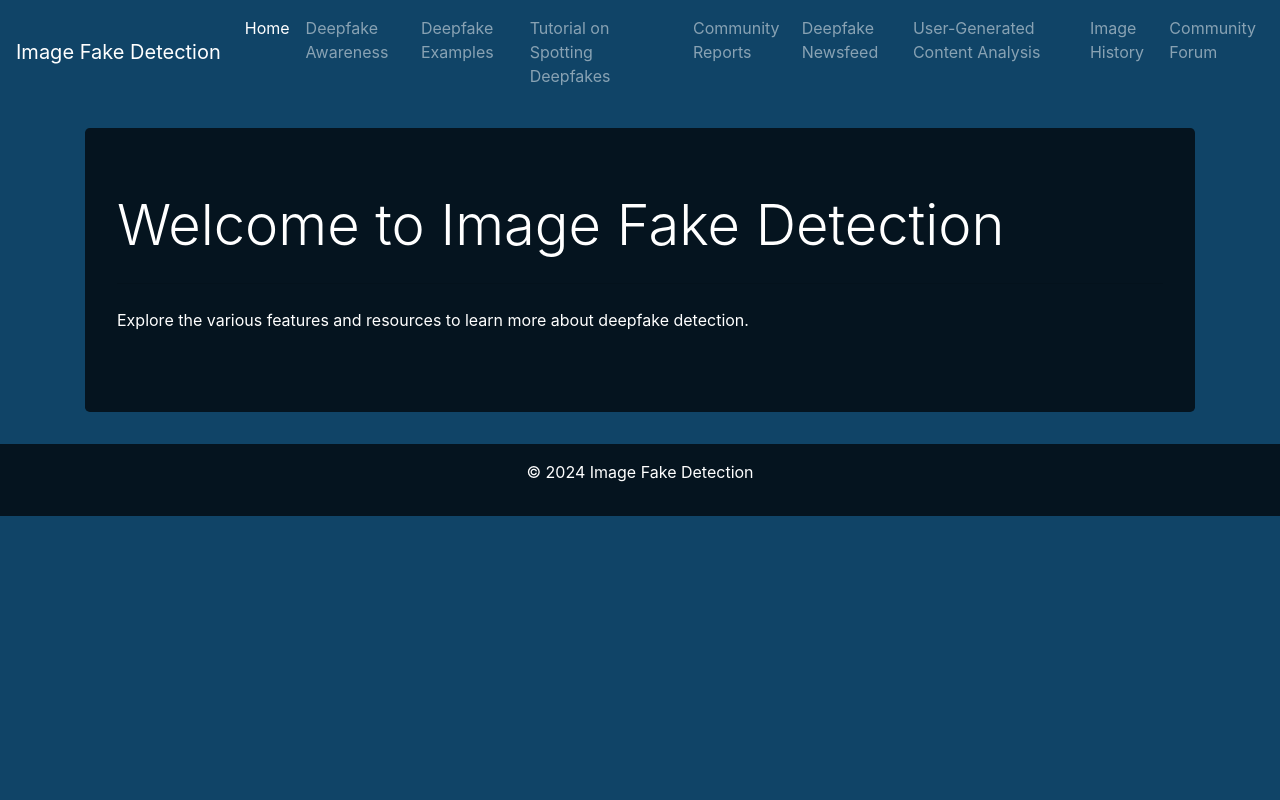
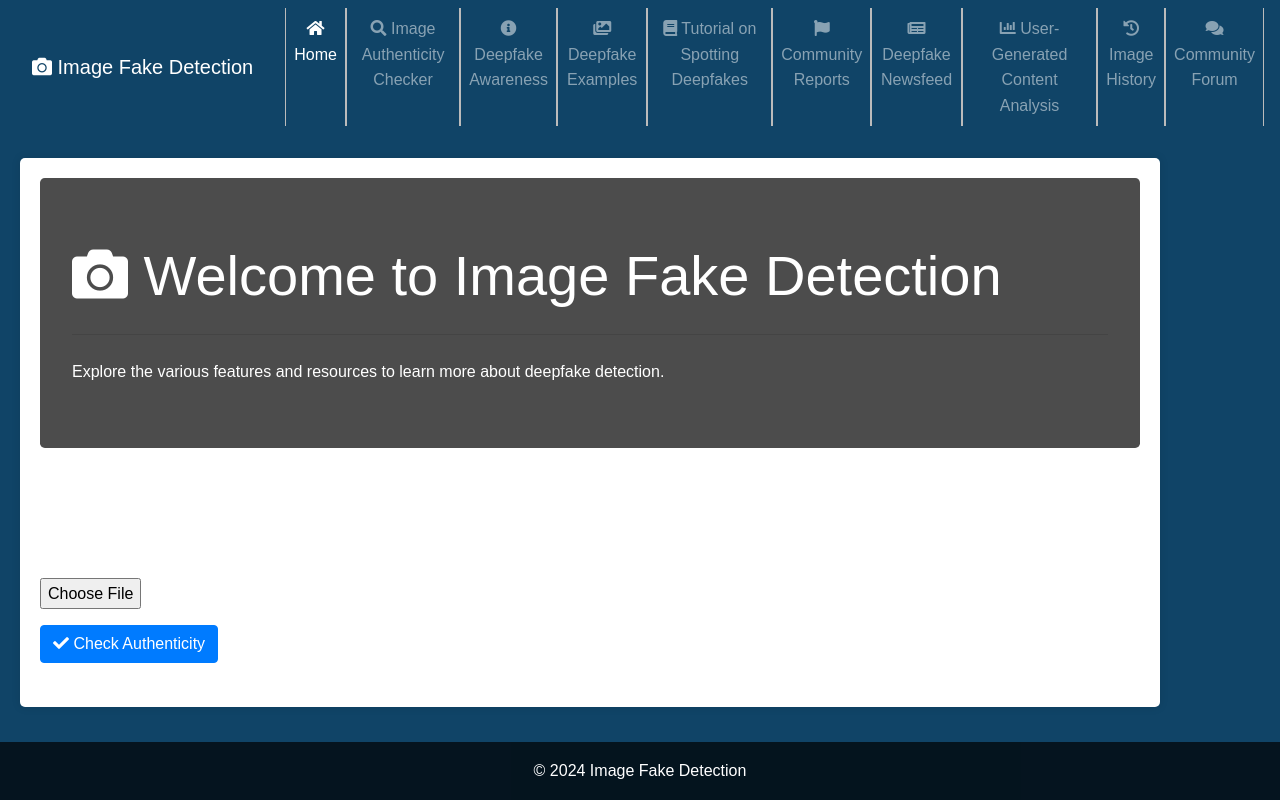
Before and after one commit to JasmineRahman/image_fake_detection, a Flask app: page / in a window 1280 px wide. Run offline with Flask 3, Linux system fonts and the light colour scheme; some libraries are stand-ins or nearby versions.

Commit message:
Adding Icons

```diff
--- a/app/templates/index.html
+++ b/app/templates/index.html
@@ -6,8 +6,10 @@
     <title>Image Fake Detection</title>
     <!-- Add Bootstrap CDN link for CSS -->
     <link rel="stylesheet" href="https://stackpath.bootstrapcdn.com/bootstrap/4.5.2/css/bootstrap.min.css">
+    <!-- Add Font Awesome for icons -->
+    <link rel="stylesheet" href="https://cdnjs.cloudflare.com/ajax/libs/font-awesome/5.15.1/css/all.min.css">
     <!-- Link to your custom styles.css -->
-
+    <link rel="stylesheet" href="style.css">
     <style>
         /* Custom styles for full-page background color */
         body {
@@ -36,49 +38,100 @@
 
     <!-- Bootstrap Navigation Bar -->
     <nav class="navbar navbar-expand-lg navbar-dark bg-dark">
-        <a class="navbar-brand" href="/">Image Fake Detection</a>
+        <a class="navbar-brand" href="/">
+            <i class="fas fa-camera"></i> Image Fake Detection
+        </a>
         <button class="navbar-toggler" type="button" data-toggle="collapse" data-target="#navbarNav" aria-controls="navbarNav" aria-expanded="false" aria-label="Toggle navigation">
             <span class="navbar-toggler-icon"></span>
         </button>
         <div class="collapse navbar-collapse" id="navbarNav">
             <ul class="navbar-nav">
+                <!-- Existing navigation links -->
                 <li class="nav-item active">
-                    <a class="nav-link" href="/">Home</a>
+                    <a class="nav-link" href="/">
+                        <i class="fas fa-home"></i> Home
+                    </a>
+                </li>
+                <!-- Add Image Authenticity Checker link -->
+                <li class="nav-item">
+                    <a class="nav-link" href="/image_authenticity_checker">
+                        <i class="fas fa-search"></i> Image Authenticity Checker
+                    </a>
+                </li>
+                <!-- Existing navigation links -->
+                <li class="nav-item">
+                    <a class="nav-link" href="/deepfake_awareness">
+                        <i class="fas fa-info-circle"></i> Deepfake Awareness
+                    </a>
                 </li>
                 <li class="nav-item">
-                    <a class="nav-link" href="/deepfake_awareness.html">Deepfake Awareness</a>
+                    <a class="nav-link" href="/deepfake_examples">
+                        <i class="fas fa-images"></i> Deepfake Examples
+                    </a>
                 </li>
                 <li class="nav-item">
-                    <a class="nav-link" href="/deepfake_examples">Deepfake Examples</a>
+                    <a class="nav-link" href="/tutorial_on_spotting_deepfakes">
+                        <i class="fas fa-book"></i> Tutorial on Spotting Deepfakes
+                    </a>
                 </li>
                 <li class="nav-item">
-                    <a class="nav-link" href="/tutorial_on_spotting_deepfakes">Tutorial on Spotting Deepfakes</a>
+                    <a class="nav-link" href="/community_reports">
+                        <i class="fas fa-flag"></i> Community Reports
+                    </a>
                 </li>
                 <li class="nav-item">
-                    <a class="nav-link" href="/community_reports">Community Reports</a>
+                    <a class="nav-link" href="/newsfeed">
+                        <i class="fas fa-newspaper"></i> Deepfake Newsfeed
+                    </a>
                 </li>
                 <li class="nav-item">
-                    <a class="nav-link" href="/newsfeed">Deepfake Newsfeed</a>
+                    <a class="nav-link" href="/user_generated_content_analysis">
+                        <i class="fas fa-chart-bar"></i> User-Generated Content Analysis
+                    </a>
                 </li>
                 <li class="nav-item">
-                    <a class="nav-link" href="/user_generated_content_analysis">User-Generated Content Analysis</a>
+                    <a class="nav-link" href="/image_history">
+                        <i class="fas fa-history"></i> Image History
+                    </a>
                 </li>
                 <li class="nav-item">
-                    <a class="nav-link" href="/image_history">Image History</a>
-                </li>
-                <li class="nav-item">
-                    <a class="nav-link" href="/community_forum">Community Forum</a>
+                    <a class="nav-link" href="/community_forum">
+                        <i class="fas fa-comments"></i> Community Forum
+                    </a>
                 </li>
             </ul>
         </div>
     </nav>
 
+    <!-- Bootstrap Main Content -->
     <section id="main-content" class="container mt-4">
         <!-- Bootstrap Jumbotron for a prominent message -->
         <div class="jumbotron">
-            <h1 class="display-4">Welcome to Image Fake Detection</h1>
+            <h1 class="display-4"><i class="fas fa-camera"></i> Welcome to Image Fake Detection</h1>
             <hr class="my-4">
             <p>Explore the various features and resources to learn more about deepfake detection.</p>
+        </div>
+
+        <!-- New Section: Image Authenticity Checker -->
+        <div class="row">
+            <div class="col-md-12">
+                <h2><i class="fas fa-search"></i> Image Authenticity Checker</h2>
+                <p>Verify the authenticity of images using our Image Authenticity Checker. Upload an image below to get started:</p>
+
+                <!-- Image Authenticity Checker Form -->
+                <form id="authenticity-check-form">
+                    <div class="form-group">
+                        <label for="imageUpload"><i class="fas fa-file-image"></i> Upload Image:</label>
+                        <input type="file" class="form-control-file" id="imageUpload" accept="image/*" required>
+                    </div>
+                    <button type="submit" class="btn btn-primary"><i class="fas fa-check"></i> Check Authenticity</button>
+                </form>
+
+                <!-- Placeholder for Results or Instructions -->
+                <div id="authenticity-results" class="mt-4">
+                    <!-- Results or instructions will be displayed here -->
+                </div>
+            </div>
         </div>
     </section>
 
```
